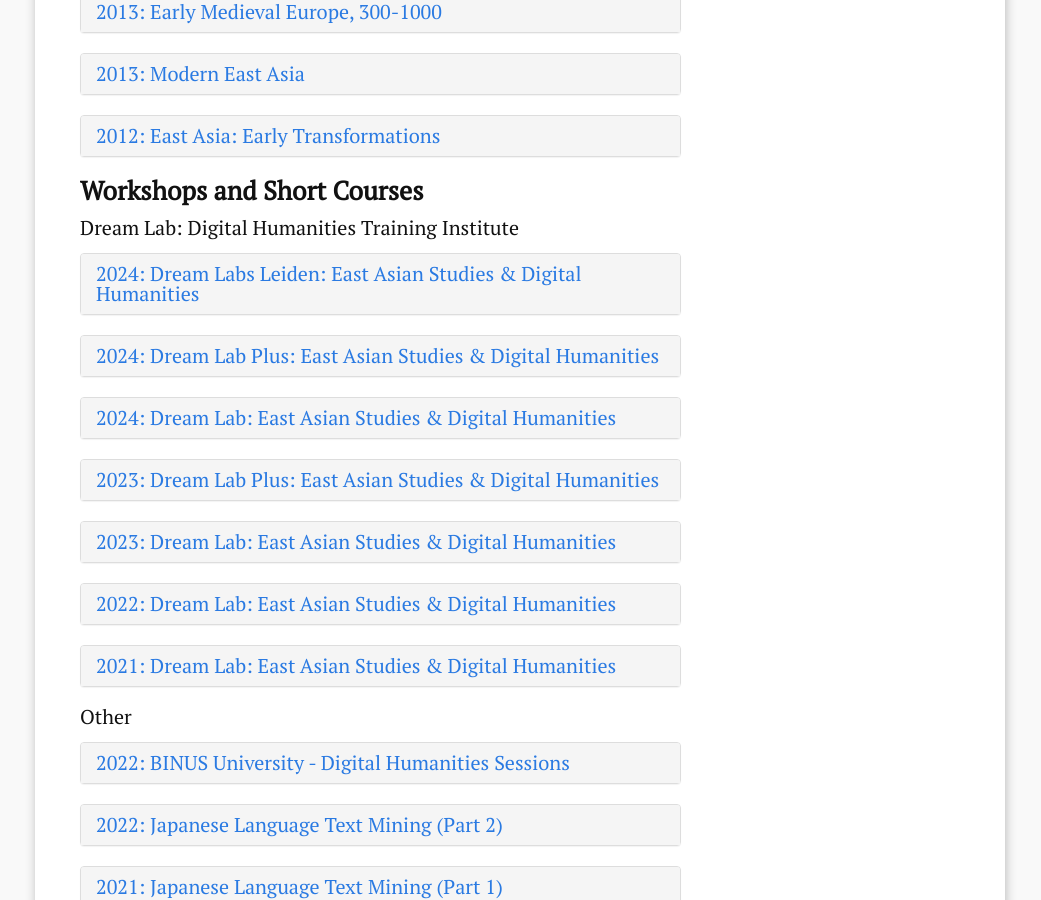
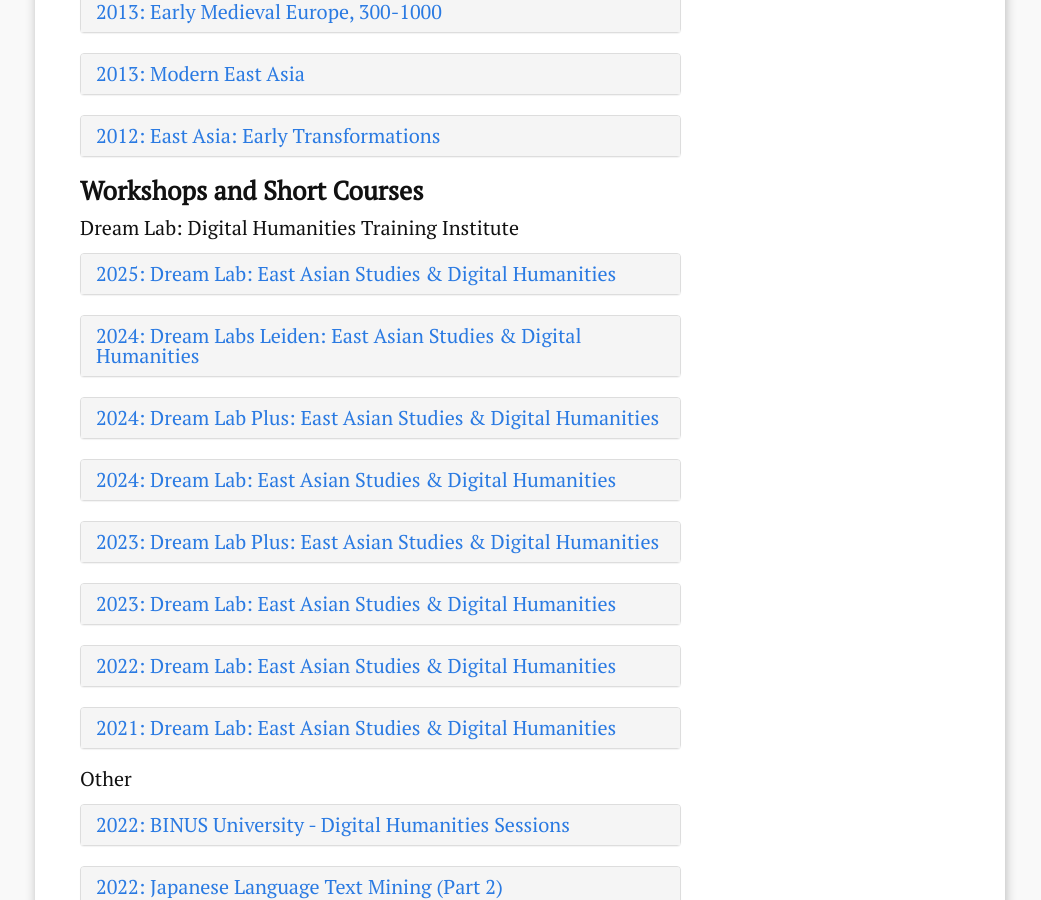
Before and after one commit to pr-curtis/pr-curtis.github.io, a Jekyll site: the page built from d_teaching.md, in a window 1280 px wide and 900 px high, scrolled down 1026 px. Shown: the whole window, without its empty margins (120-1161 px from the left). Built offline with Jekyll 4.4.1, drawn with Linux system fonts in a browser that asks for light colours; nearby versions of some CDN libraries.

Commit message:
Update d_teaching.md

```diff
--- a/d_teaching.md
+++ b/d_teaching.md
@@ -240,6 +240,30 @@
 <p></p>
 <h4>Dream Lab: Digital Humanities Training Institute</h4>
 <p></p>
+
+<div class="panel-group">
+  <div class="panel panel-default">
+    <div class="panel-heading">
+      <h4 class="panel-title">
+        <a data-toggle="collapse" href="#collapse22">2025: Dream Lab: East Asian Studies & Digital Humanities</a>
+      </h4>
+    </div>
+    <div id="collapse22" class="panel-collapse collapse">
+      <div class="panel-body">
+      <p><b>Course:</b> <em>Dream Lab: East Asian Studies & Digital Humanities</em></p>
+      <p><b>Type:</b> 4-day Training Workshop</p>
+      <p><b>Institution:</b> University of Pennsylvania, Price Lab for Digital Humanities</p>
+      <p><b>Primary Instructors:</b> Paula R. Curtis & Paul Vierthaler (Princeton)</p>
+      <p><b>Description:</b></p>
+      <p>This workshop focuses on current and emerging digital projects and methods for East Asian studies, which use primary sources written in classical and modern Chinese, Japanese, and Korean languages. While it is open to all disciplines and areas of interest, it is recommended that participants have reading knowledge of at least one of these languages specific to their own work. The workshop will include a broad overview of the state of the field, presentations of methods and hands-on sessions with tools and projects, and active discussion about pedagogy, self-directed learning, and future directions for DH research and projects in East Asian studies. Because East Asian studies encompasses a wide range of methods, we will cover topics ranging from corpus preparation and text analysis to OCR, IIIF, network analysis, and digital resources relevant to materials in these languages. This workshop is an introductory one geared toward those with little to no DH experience and prioritized applications from graduate students, postdocs, contingent faculty, and faculty developing departmental curricula.</p>
+      <p><a href="https://web.sas.upenn.edu/dream-lab/">Visit the Dream Lab website.</a></p>
+      <p><b>For Dream Lab Participants:</b> <a href="/courses/dreamlab2025/">Workshop Materials</a></p>
+      </div>
+      <div class="panel-footer"><em>Workshop summary and content © Paula R. Curtis & Paul Vierthaler. Contact me with inquiries.</em></div>
+    </div>
+  </div>
+</div>
+
 <div class="panel-group">
   <div class="panel panel-default">
     <div class="panel-heading">
```
